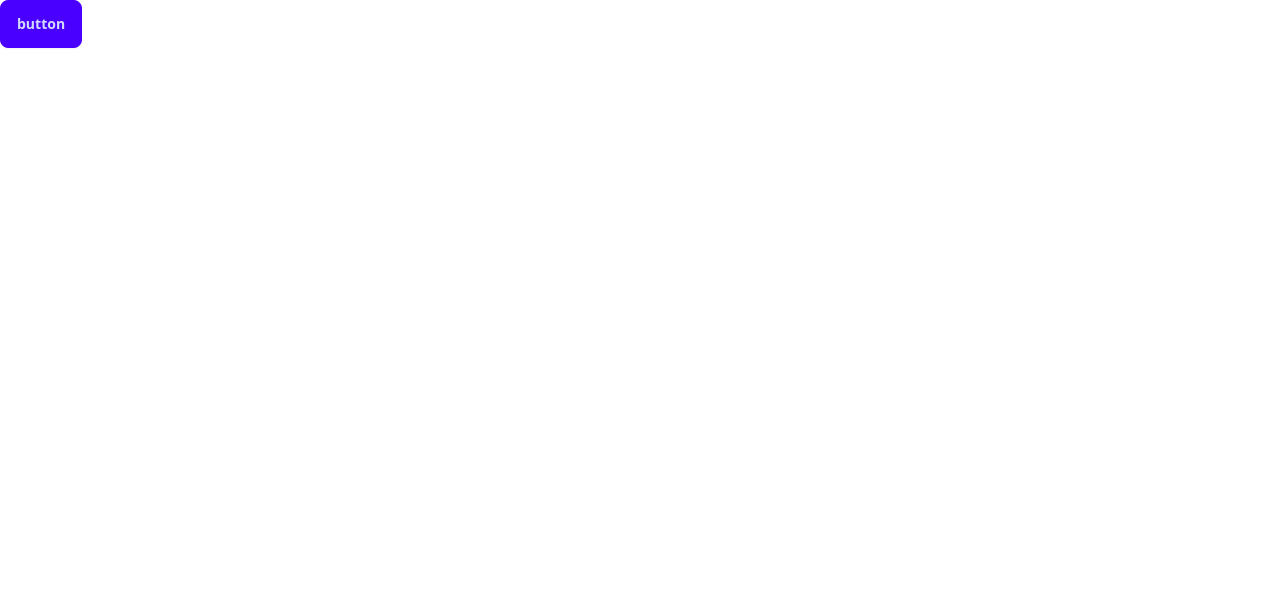
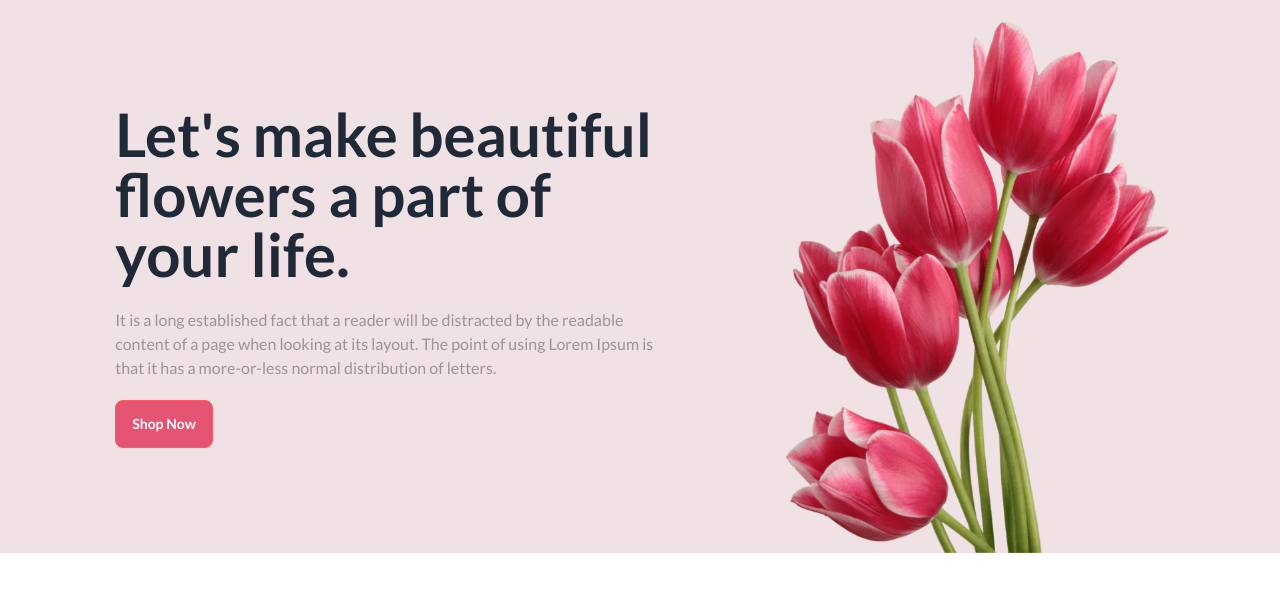
Before and after one commit to Selina-Khatun/flowers-shop, a website: page index.html in a window 1280 px wide. Drawn offline with nearby package versions, Linux system fonts and the light colour scheme.

Commit message:
added banner section

```diff
--- a/index.html
+++ b/index.html
@@ -6,13 +6,43 @@
     <meta name="viewport" content="width=device-width, initial-scale=1.0">
     <title>Flower shop</title>
     <link rel="stylesheet" href="./styles/styles.css">
+    <!-- google fonts -->
+    <link rel="preconnect" href="https://fonts.googleapis.com">
+    <link rel="preconnect" href="https://fonts.gstatic.com" crossorigin>
+    <link href="https://fonts.googleapis.com/css2?family=Lato:wght@400;700;900&display=swap" rel="stylesheet">
+    <!-- tailwindcss & daisyui -->
     <link href="https://cdn.jsdelivr.net/npm/daisyui@4.6.0/dist/full.min.css" rel="stylesheet" type="text/css" />
     <script src="https://cdn.tailwindcss.com"></script>
+
+
 </head>
 
 <body>
     <header>
-        <button class="btn btn-primary"> button</button>
+        <section class="bg-[#F0E1E4]">
+            <div class="container flex flex-col justify-center  mx-auto lg:flex-row lg:justify-between">
+                <div class="flex flex-col justify-center w-[50%] pl-[4%] ml-[5%] text-center rounded-sm lg:text-left">
+                    <h1 class="text-4xl font-bold sm:text-6xl">Let's make
+                        beautiful flowers a
+                        part of your life.
+                    </h1>
+                    <p class="mt-6 mb-5 text-[#1b1b1b63]">It is a long established fact that a reader will be distracted
+                        by the readable
+                        content of a page when looking at its layout. The point of using Lorem Ipsum is
+                        that it has a more-or-less normal distribution of letters.
+                    </p>
+                    <div>
+                        <button class="btn bg-[#E55473] btn-error  text-white">Shop Now</button>
+                    </div>
+
+                </div>
+
+
+                <div class="flex items-center justify-center mt-5   ">
+                    <img src="./Flower Asset/pngwing 10.png" alt="" class="object-contain w-[70%]">
+                </div>
+            </div>
+        </section>
     </header>
     <main></main>
     <footer></footer>
--- a/styles/styles.css
+++ b/styles/styles.css
@@ -1,3 +1,7 @@
 @tailwind base;
 @tailwind components;
 @tailwind utilities;
+
+* {
+    font-family: 'Lato', sans-serif;
+}
```
Also changed, not shown: Flower Asset/Flower 01.png (added), Flower Asset/Group 57.png (added), Flower Asset/Group 58.png (added), Flower Asset/Group 59.png (added), Flower Asset/Rectangle 4.png (added), Flower Asset/Rectangle 5.png (added), Flower Asset/Rectangle 6.png (added), Flower Asset/Rectangle 9.png (added), Flower Asset/pngwing 10.png (added), Flower Asset/pngwing 5.png (added), Flower Asset/pngwing 6.png (added), Flower Asset/pngwing 7.png (added), Flower Asset/pngwing 8.png (added).
